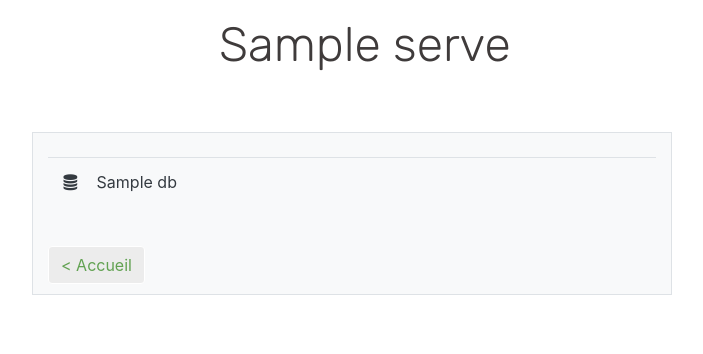
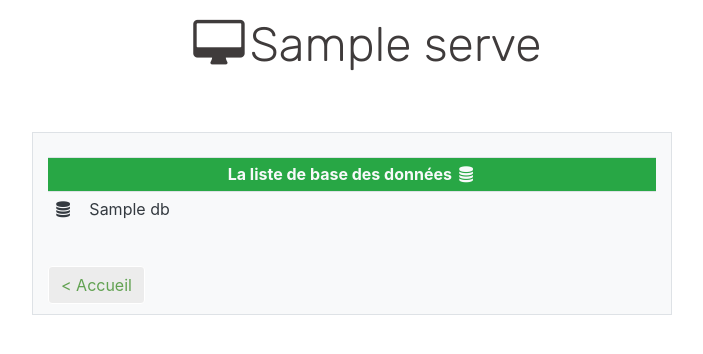
Before and after one commit to 24eme/MongoPassion, a PHP site: template view/getServer.php in a window 1280 px wide. Shown: the part 48-402 px from the top of the page, without its empty margins (288-991 px from the left). Run offline with PHP 8.4, Linux system fonts and the light colour scheme; the template is opened without the code that fills it: most values are stand-ins (such as "Sample title", 1, 10 or a date in 2020).

Commit message:
Ajout des titre pour bien représenter les resultats et des picto sur les composants

```diff
--- a/view/getCollection_search.php
+++ b/view/getCollection_search.php
@@ -184,7 +184,11 @@ echo ' sur '.$nbDocs.'</h2>';
 <hr>
 <div id="main" class="border col-lg-5 bg-light mt-1">
 	<br>
-	<table class="table">
+	<table class="table table-sm table-striped">
+		<tr  align="center" class="bg-success text-light">
+    		<th>La liste  des documents <i class='fa fa-fw fa-book'></i></th>
+
+    	</tr>
 		<?php
 			if($nbDocs==0){
 				echo 'Aucun document ne correspond à votre recherche.';
--- a/view/getServer.php
+++ b/view/getServer.php
@@ -64,14 +64,17 @@
 // echo '</form>';
 // echo '</span>';
 
-echo "<h1 align='center' class='title'>".$serve."</h1>";
+echo "<h1 align='center' class='title'><i class='fa fa-fw fa-desktop'></i>".$serve."</h1>";
 
 
 ?>
 
 <div id="main" class="border col-lg-6 offset-lg-3 mt-5 bg-light">
 	<br>
-	<table class="table">
+	<table class="table table-sm table-striped ">
+		 <tr  align="center" class="bg-success text-light">
+    				<th>La liste de base des données <i class='fa fa-fw fa-database'></i></th>
+    	</tr>
 		<?php
 			foreach ($dbs as $db) {
 				echo '<tr>';
--- a/view/home.php
+++ b/view/home.php
@@ -30,7 +30,10 @@
 		<?php
 		$serve_list=json_decode($_COOKIE['serve_list']);
 		if(sizeof($serve_list)>0){
-			echo '<table class="table">';
+			echo '<table class="table table-sm table-striped ">';
+			echo '<tr  align="center" class="bg-success text-light">
+    				<th>La liste  des machines <i class="fa fa-fw fa-desktop"></i></th>
+    			</tr>';
 			foreach ($serve_list as $x) {
 				echo '<tr>';
 				echo "<td><a  class='text-dark' href='index.php?action=getServer&serve=".$x."'><i class='mr-2 fa fa-fw fa-desktop'></i>";
```
Also changed, not shown: view/getCollection.php (+7 -4 lines), view/getDb.php (+7 -3 lines).
